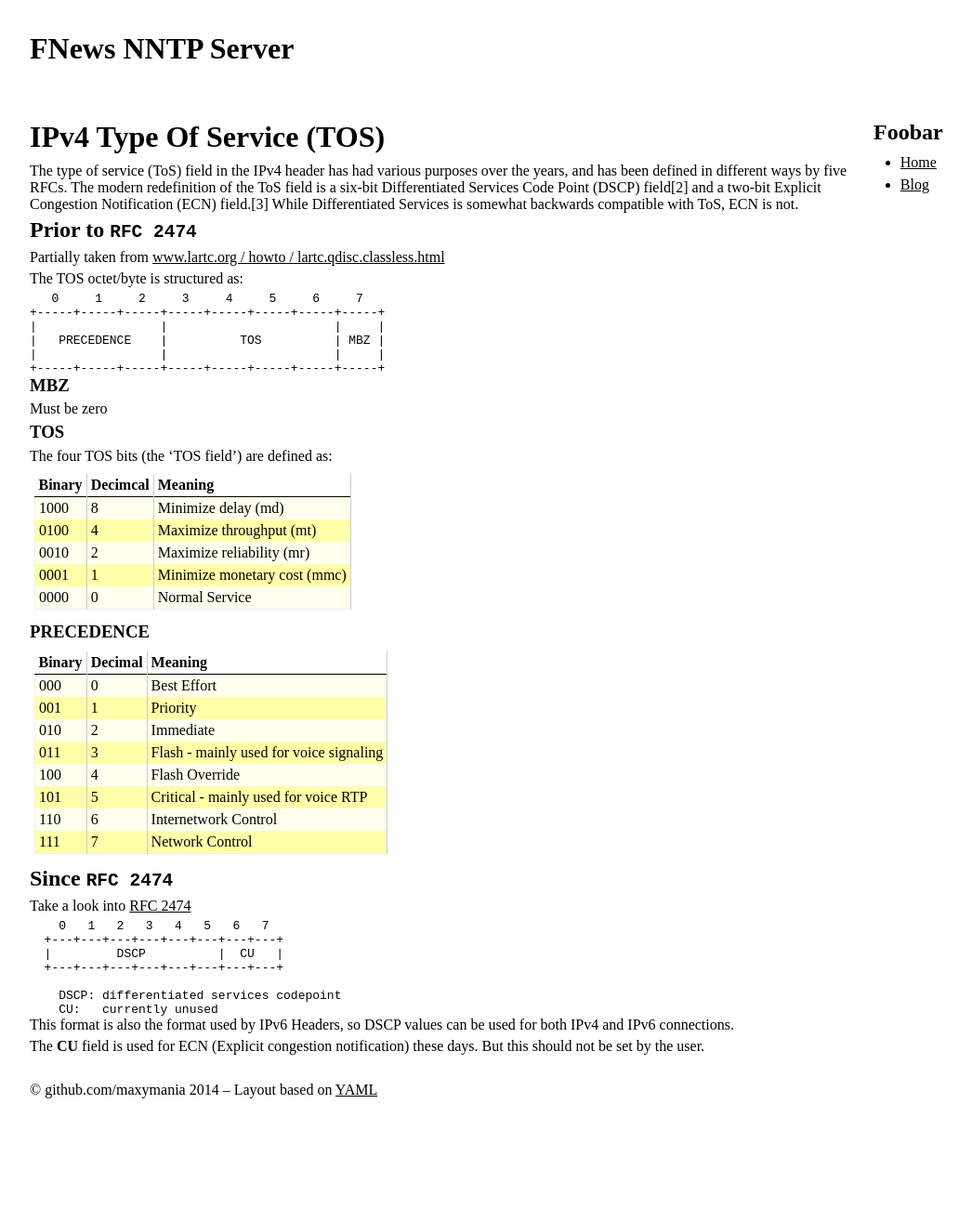
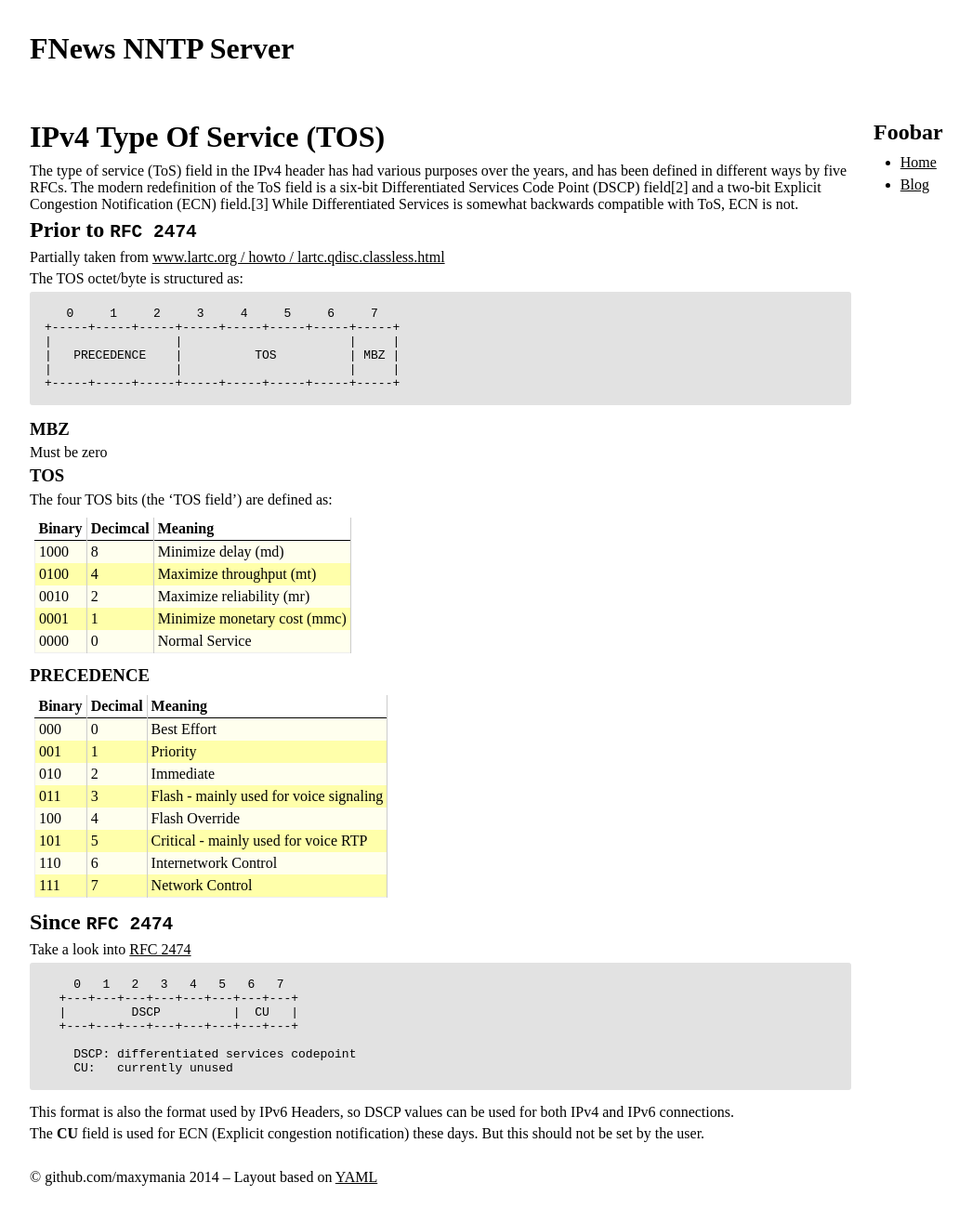
Before and after one commit to maxymania/fnews, a Jekyll site: the page built from docs_info/ipv4_tos_field.md, in a window 1280 px wide. Shown: the whole page at 93% size, without its empty margins (2-1048 px from the left). Built offline with Jekyll 4.4.1, drawn with Linux system fonts in a browser that asks for light colours; Markdown is read by kramdown in place of the engine named in the settings; before the commit the page ends 1221 px from its top, so only the background shows below that.

Commit message:
Update screen.css

```diff
--- a/css/screen.css
+++ b/css/screen.css
@@ -32,4 +32,10 @@
     padding: 3px 4px;
     border-right: #ccc solid 1px;
   }
+  pre.highlight, pre {
+    padding: 16px;
+    background-color: #e2e2e2;
+    border-radius: 3px;
+    margin-bottom: 15px;
+  }
 }
```
